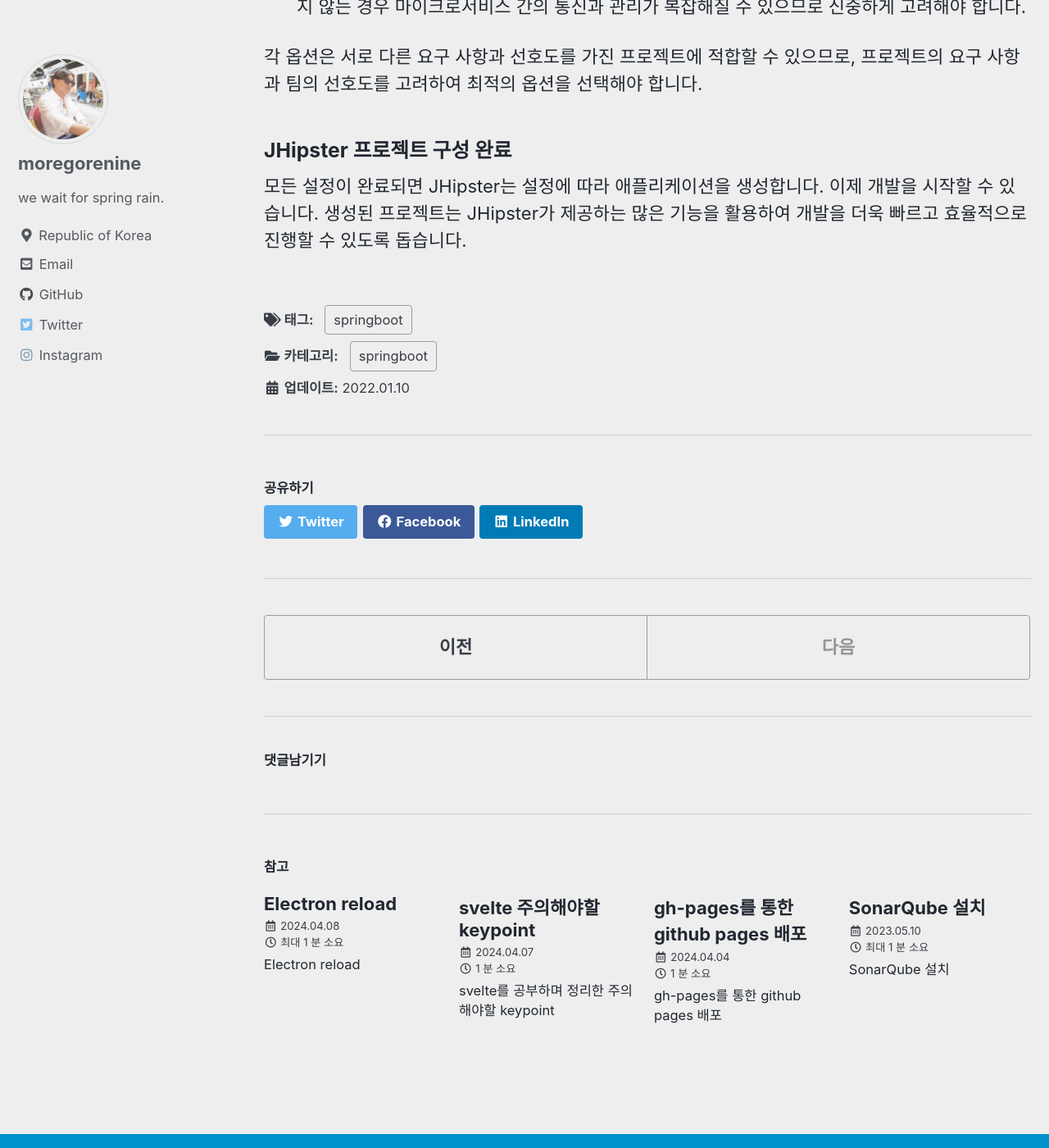
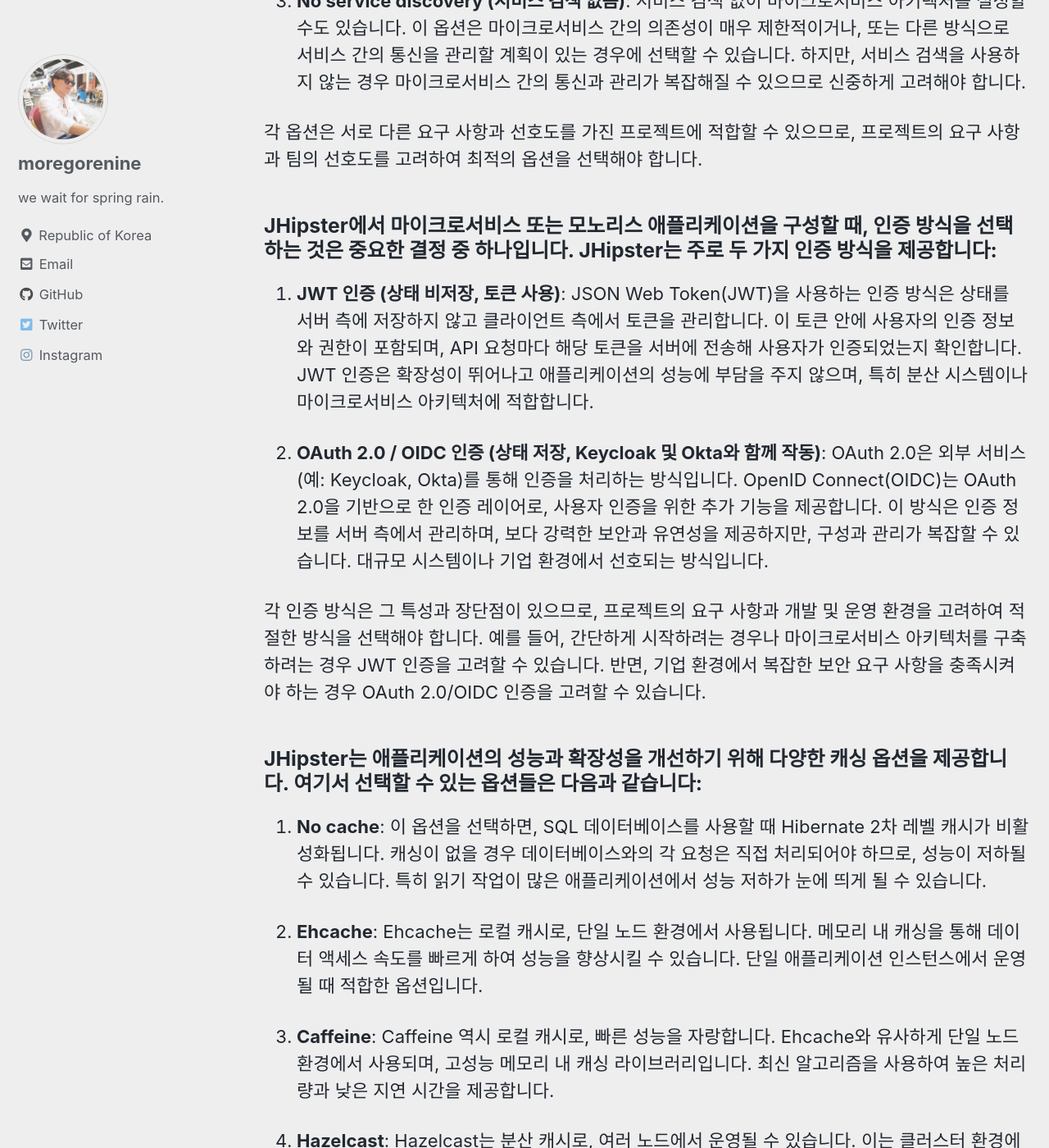
Before and after one commit to moregorenine/moregorenine.github.io, a Jekyll site: the page built from _posts/springboot/2024-04-25-jhipster.md, in a window 1280 px wide and 1400 px high, scrolled down 4275 px. Shown: the whole window at 82% size. Built offline with Jekyll 4.4.1, drawn with Linux system fonts in a browser that asks for light colours; cached includes are drawn as plain includes; comment, search, counter and statistics services are not loaded; some of the changed text lies outside the part shown.

Commit message:
Update 2024-04-25-jhipster.md

```diff
--- a/_posts/springboot/2024-04-25-jhipster.md
+++ b/_posts/springboot/2024-04-25-jhipster.md
@@ -82,6 +82,28 @@ toc_sticky: true
 
 각 옵션은 서로 다른 요구 사항과 선호도를 가진 프로젝트에 적합할 수 있으므로, 프로젝트의 요구 사항과 팀의 선호도를 고려하여 최적의 옵션을 선택해야 합니다.
 
+### JHipster에서 마이크로서비스 또는 모노리스 애플리케이션을 구성할 때, 인증 방식을 선택하는 것은 중요한 결정 중 하나입니다. JHipster는 주로 두 가지 인증 방식을 제공합니다:
+
+1. **JWT 인증 (상태 비저장, 토큰 사용)**: JSON Web Token(JWT)을 사용하는 인증 방식은 상태를 서버 측에 저장하지 않고 클라이언트 측에서 토큰을 관리합니다. 이 토큰 안에 사용자의 인증 정보와 권한이 포함되며, API 요청마다 해당 토큰을 서버에 전송해 사용자가 인증되었는지 확인합니다. JWT 인증은 확장성이 뛰어나고 애플리케이션의 성능에 부담을 주지 않으며, 특히 분산 시스템이나 마이크로서비스 아키텍처에 적합합니다.
+
+2. **OAuth 2.0 / OIDC 인증 (상태 저장, Keycloak 및 Okta와 함께 작동)**: OAuth 2.0은 외부 서비스(예: Keycloak, Okta)를 통해 인증을 처리하는 방식입니다. OpenID Connect(OIDC)는 OAuth 2.0을 기반으로 한 인증 레이어로, 사용자 인증을 위한 추가 기능을 제공합니다. 이 방식은 인증 정보를 서버 측에서 관리하며, 보다 강력한 보안과 유연성을 제공하지만, 구성과 관리가 복잡할 수 있습니다. 대규모 시스템이나 기업 환경에서 선호되는 방식입니다.
+
+각 인증 방식은 그 특성과 장단점이 있으므로, 프로젝트의 요구 사항과 개발 및 운영 환경을 고려하여 적절한 방식을 선택해야 합니다. 예를 들어, 간단하게 시작하려는 경우나 마이크로서비스 아키텍처를 구축하려는 경우 JWT 인증을 고려할 수 있습니다. 반면, 기업 환경에서 복잡한 보안 요구 사항을 충족시켜야 하는 경우 OAuth 2.0/OIDC 인증을 고려할 수 있습니다.
+
+### JHipster는 애플리케이션의 성능과 확장성을 개선하기 위해 다양한 캐싱 옵션을 제공합니다. 여기서 선택할 수 있는 옵션들은 다음과 같습니다:
+
+1. **No cache**: 이 옵션을 선택하면, SQL 데이터베이스를 사용할 때 Hibernate 2차 레벨 캐시가 비활성화됩니다. 캐싱이 없을 경우 데이터베이스와의 각 요청은 직접 처리되어야 하므로, 성능이 저하될 수 있습니다. 특히 읽기 작업이 많은 애플리케이션에서 성능 저하가 눈에 띄게 될 수 있습니다.
+
+2. **Ehcache**: Ehcache는 로컬 캐시로, 단일 노드 환경에서 사용됩니다. 메모리 내 캐싱을 통해 데이터 액세스 속도를 빠르게 하여 성능을 향상시킬 수 있습니다. 단일 애플리케이션 인스턴스에서 운영될 때 적합한 옵션입니다.
+
+3. **Caffeine**: Caffeine 역시 로컬 캐시로, 빠른 성능을 자랑합니다. Ehcache와 유사하게 단일 노드 환경에서 사용되며, 고성능 메모리 내 캐싱 라이브러리입니다. 최신 알고리즘을 사용하여 높은 처리량과 낮은 지연 시간을 제공합니다.
+
+4. **Hazelcast**: Hazelcast는 분산 캐시로, 여러 노드에서 운영될 수 있습니다. 이는 클러스터 환경에서 데이터를 공유하고, 게이트웨이 애플리케이션에 대한 속도 제한 지원 같은 추가 기능을 제공합니다. 확장성이 요구되는 대규모 분산 시스템에 적합합니다.
+
+5. **Infinispan**: Infinispan은 하이브리드 캐시로, 분산 캐시 기능과 함께 로컬 캐싱 옵션도 제공합니다. 여러 노드에서 운영되며, 데이터 그리드 기능을 통해 높은 확장성과 성능을 제공합니다. 대규모, 복잡한 환경에서의 사용에 적합합니다.
+
+각 캐싱 옵션은 애플리케이션의 요구사항, 환경, 그리고 운영 규모에 따라 선택될 수 있습니다. 단일 인스턴스 애플리케이션의 경우 Ehcache나 Caffeine이 적합할 수 있으며, 분산 환경이나 높은 확장성이 요구되는 경우 Hazelcast나 Infinispan이 더 나은 선택일 수 있습니다.
+
 
 ### JHipster 프로젝트 구성 완료
 
```
